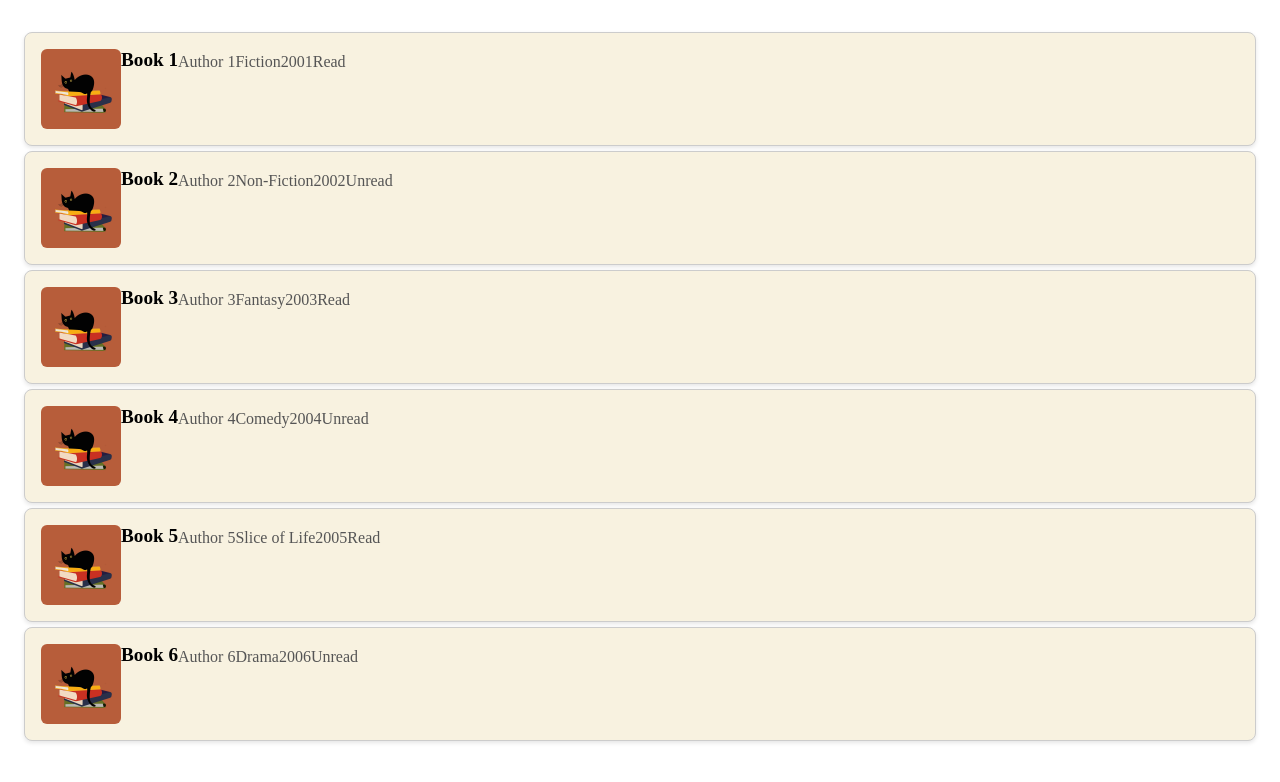
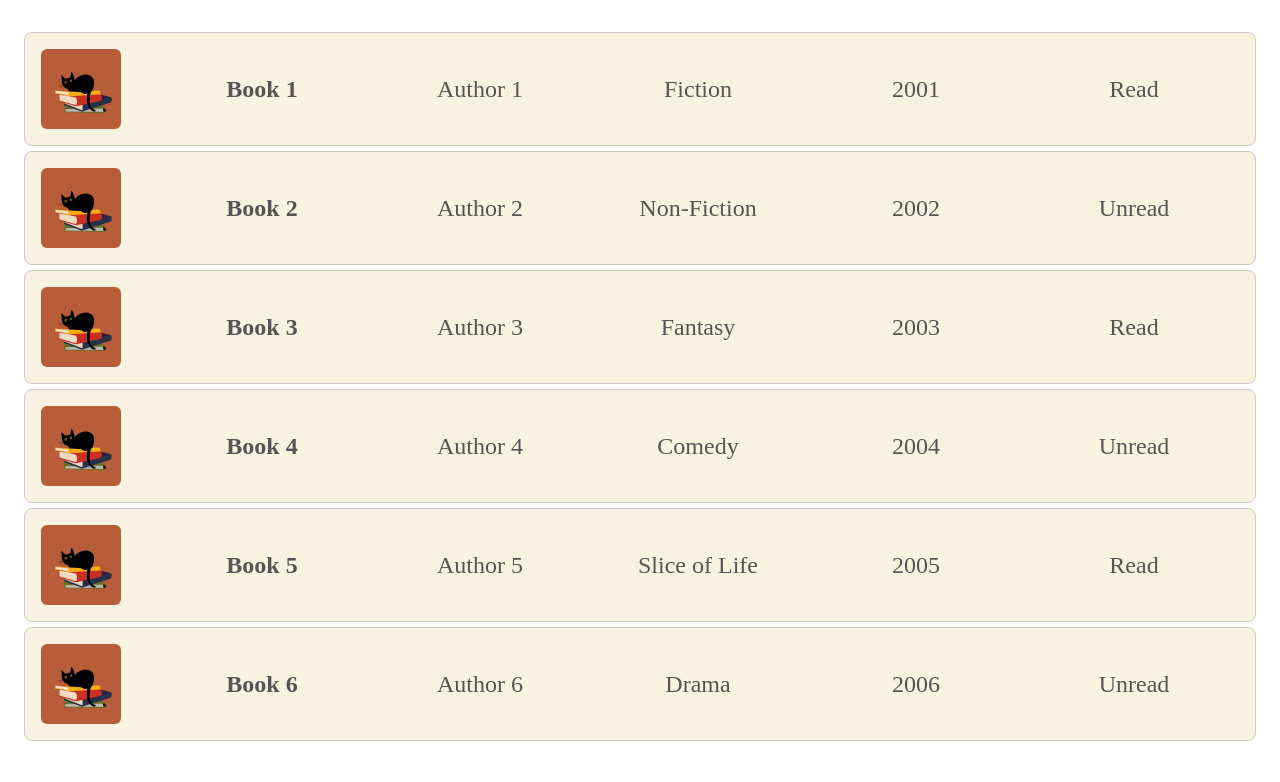
Before and after one commit to Devalent20/Bookshop-store, an Angular app: page / in a window 1280 px wide. Shown: the top 782 px of the page. Built offline with nearby package versions, Linux system fonts and the light colour scheme.

Commit message:
Set grid style to the book card

```diff
--- a/src/app/book/book-list/book-list.component.html
+++ b/src/app/book/book-list/book-list.component.html
@@ -1,5 +1,5 @@
 <div>
-  <ul class="book-grid">
+  <ul id="books" class="book-grid">
     @for (book of books; track book.id) {
     <li class="book-card">
       <img
@@ -7,11 +7,13 @@
         [src]="getCoverBook(book.cover)"
         alt="book.title"
       />
-      <h2>{{ book.title }}</h2>
-      <span> {{ book.author }}</span>
-      <span> {{ book.genre }}</span>
-      <span> {{ book.publicationYear }}</span>
-      <span> {{ book.status }}</span>
+      <section class="book-info">
+        <span class="book-title">{{ book.title }}</span>
+        <span class="book-author"> {{ book.author }}</span>
+        <span class="book-genre"> {{ book.genre }}</span>
+        <span class="book-year"> {{ book.publicationYear }}</span>
+        <span class="book-status"> {{ book.status }}</span>
+      </section>
     </li>
     }
   </ul>
--- a/src/app/book/book-list/book-list.component.scss
+++ b/src/app/book/book-list/book-list.component.scss
@@ -7,13 +7,13 @@
 
 /* Libro de la lista */
 .book-card {
-  display: flex;
-  flex-direction: row;
+  display: grid;
+  grid-template-columns: 100px 1fr; /* Divide los elementos del libro en 2 columnas*/
   border: 1px solid #ccc;
   border-radius: 8px;
+  gap: 16px;
   padding: 16px;
   background-color: #f8f2e0;
-  box-shadow: 0 2px 4px rgba(0, 0, 0, 0.1);
 }
 
 /* Imagen */
@@ -23,13 +23,23 @@
   border-radius: 6px;
 }
 
-.book-card h2 {
-  margin: 0 0 8px;
-  font-size: 1.2em;
+.book-title,
+.book-author,
+.book-genre,
+.book-year,
+.book-status {
+  text-align: center;
+  font-size: 1.5em;
+  color: #555;
 }
 
-.book-card span {
-  display: block;
-  margin: 4px 0;
-  color: #555;
+.book-title {
+  font-weight: bold;
 }
+
+.book-info {
+  display: grid;
+  grid-template-columns: repeat(5, 1fr);
+  gap: 8px;
+  align-items: center;
+}
```
